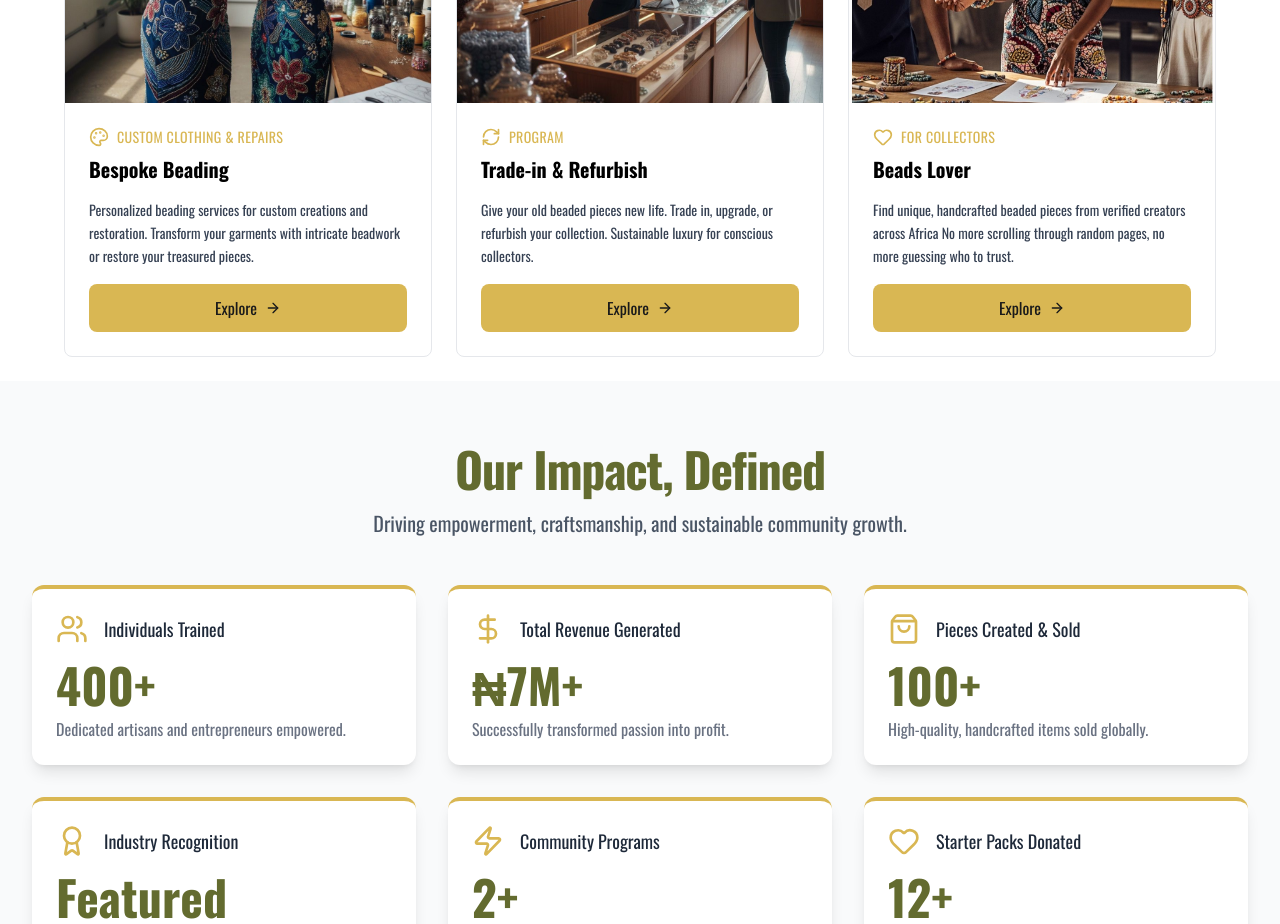
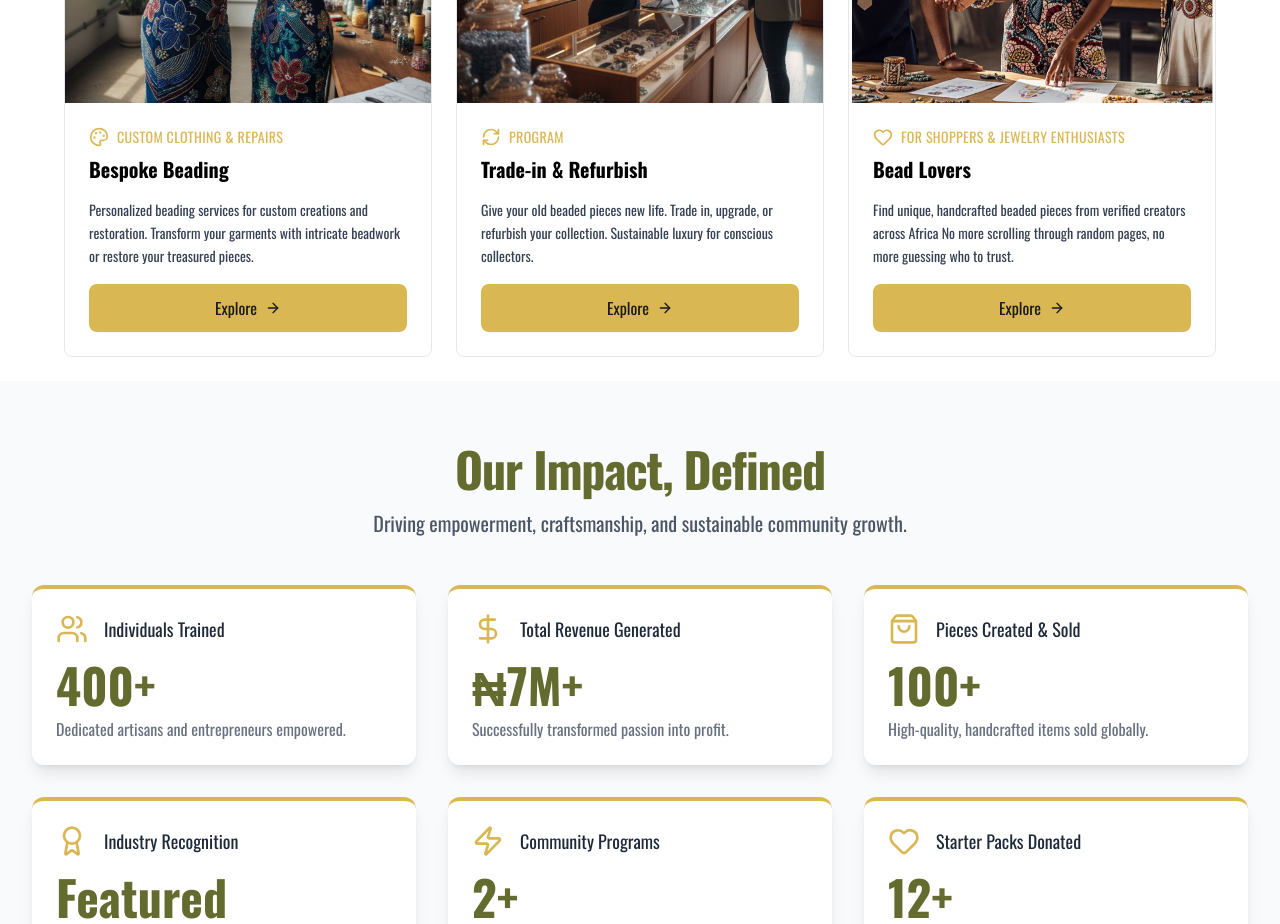
Before and after one commit to Gbolahan007/beaders, a Next.js app: page / in a window 1280 px wide. Shown: the part 2840-3764 px from the top of the page. Built offline with nearby package versions, Linux system fonts and the light colour scheme.

Commit message:
updated lover

```diff
--- a/app/components/ui/Footer.tsx
+++ b/app/components/ui/Footer.tsx
@@ -27,9 +27,9 @@ const footerLinks = [
     title: "Support",
     links: [
       { name: "Contact Us", url: "/contact" },
-      { name: "Privacy Policy", url: "#" },
-      { name: "Terms of Service", url: "#" },
-      { name: "FAQ", url: "#" },
+      { name: "Privacy Policy", url: "/privacy-policy" },
+      { name: "Terms of Service", url: "terms-of-service" },
+      { name: "FAQ", url: "/faq" },
     ],
   },
 ];
--- a/app/components/ui/ServicesPage.tsx
+++ b/app/components/ui/ServicesPage.tsx
@@ -69,8 +69,8 @@ const services = [
   },
   {
     id: 6,
-    title: "Beads Lover",
-    subtitle: "FOR COLLECTORS",
+    title: "Bead Lovers",
+    subtitle: "For Shoppers & Jewelry Enthusiasts",
     description:
       "Find unique, handcrafted beaded pieces from verified creators across Africa No more scrolling through random pages, no more guessing who to trust.",
     icon: Heart,
```
Also changed, not shown: app/privacy-policy/page.tsx (added).
